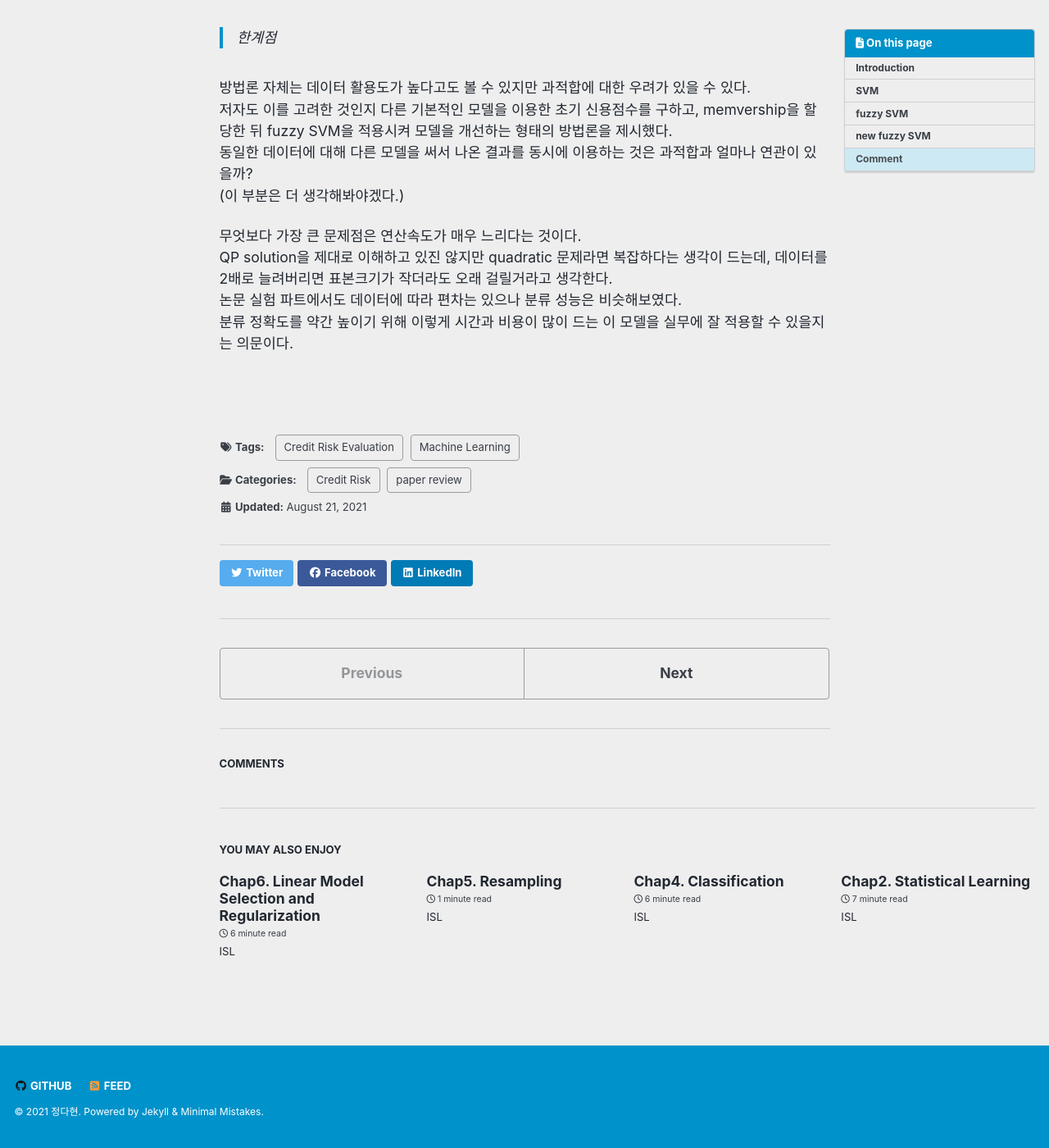
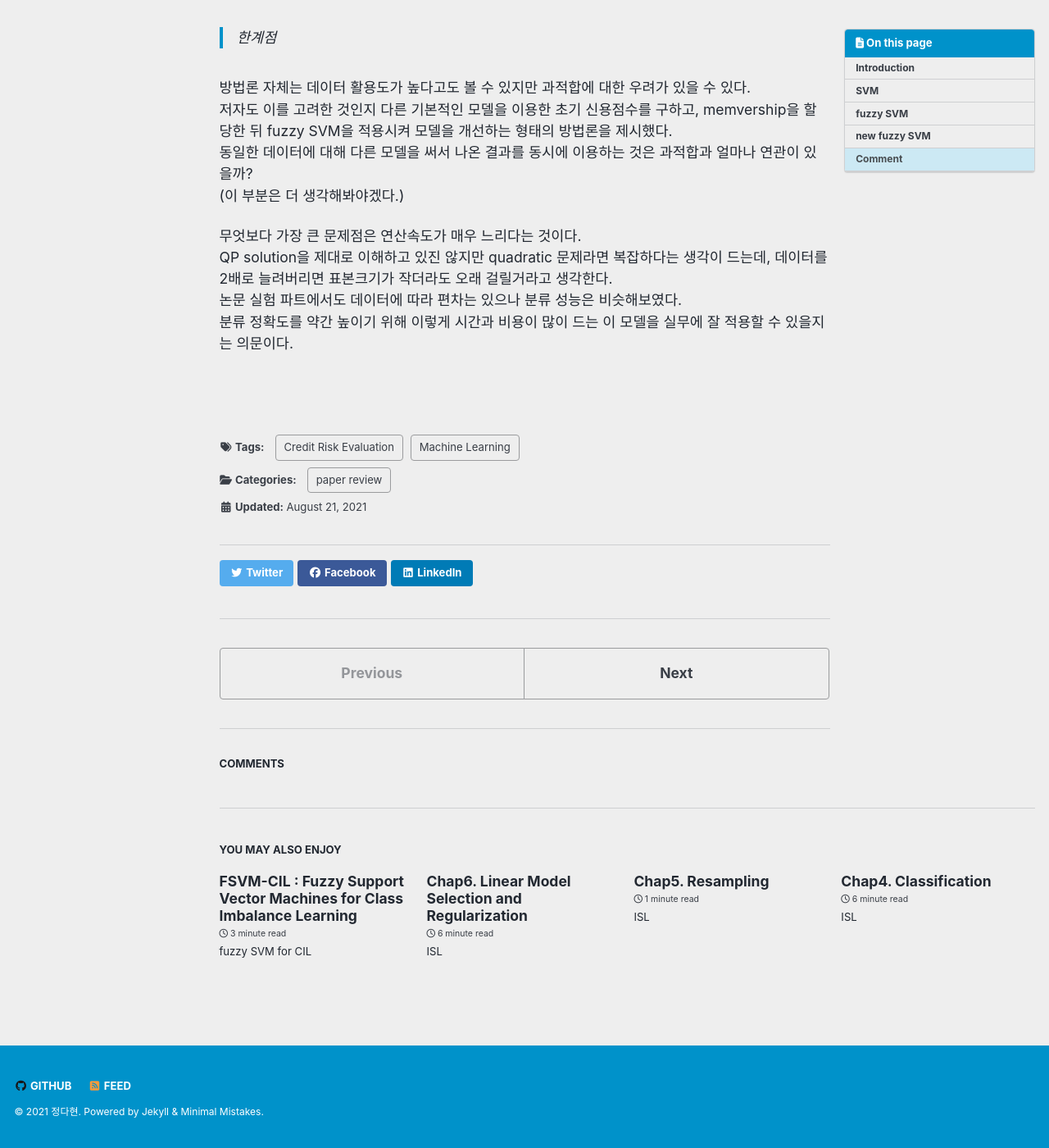
Before and after one commit to da-hyun-jeong/da-hyun-jeong.github.io, a Jekyll site: the page built from _posts/2021-08-20-fuzzySVM.md, in a window 1280 px wide and 1400 px high, scrolled down 10938 px. Shown: the whole window at 82% size. Built offline with Jekyll 4.4.1, drawn with Linux system fonts in a browser that asks for light colours; cached includes are drawn as plain includes; nearby versions of some CDN libraries; formulas are drawn with MathJax 3; comment, search, counter and statistics services are not loaded; part of the change alters nothing that is shown.

Commit message:
FSVM-CIL

```diff
--- a/_posts/2021-08-20-fuzzySVM.md
+++ b/_posts/2021-08-20-fuzzySVM.md
@@ -8,7 +8,6 @@ author_profile: false
 
 date: 2021-08-20 19:40:00 -0000
 categories:
-  - Credit Risk
   - paper review
 tags:
   - Credit Risk Evaluation
--- /dev/null
+++ b/_posts/2021-09-19-FSVM-CIL.md
@@ -0,0 +1,174 @@
+---
+title: "FSVM-CIL : Fuzzy Support Vector Machines for Class Imbalance Learning"
+excerpt: fuzzy SVM for CIL
+toc: true
+toc_sticky: true
+
+author_profile: false
+
+date: 2021-09-09 15:10:00 -0000
+categories:
+  - paper review
+tags:
+  - Machine Learning
+---
+
+<br>
+
+2021.09.09 세미나 발표 논문 정리. <br>
+이상치가 존재하고, 데이터 클래스가 불균형할 때 사용할 수 있는 FSVM-CIL 방법론에 대한 논문입니다.
+<https://ieeexplore.ieee.org/abstract/document/5409611>
+
+<br>
+
+# Abstract
+SVN은 balanced data(2-class에 충분한 데이터가 존재)에서 잘 작동하지만, imbalanced data에서는 최적의 분류 모델을 생성하지 못한다. <br>
+기존의 class imbalanced learning(CIL) 방법은 class 불균형을 덜 민감하게 만들 수 있지만 outlier, noise에는 여전히 민감하다. <br>
+fuzzy SVM은 outlier, noise 문제를 해결하기 위해 제안된 방법론이지만 standard SVM과 마찬가지로 class 불균형 문제가 존재한다. <br>
+따라서 저자는 outlier가 존재할 때 class 불균형 문제를 처리할 수 있는 방법론인 **FSVMs for CIL(called FSVM-CIL)**을 제안한다. <br>
+여러 dataset에서 FSVM-CIL과 기존의 CIL 방법론들을 비교함으로써 outlier, noise가 존재할 때 제안한 방법론이 매우 효과적인 방법임을 보인다.
+
+
+<br>
+<br>
+
+# Introduction
+SVM은 탄탄한 수학적 이론을 바탕으로 global classification solution을 찾을 수 있어 높은 generalization ability를 가진다. <br>
+그러나 불균형 데이터셋에서는 개체가 많은 클래스에 치우치게(biased)되므로 개체가 적은 클래스에서는 성능이 떨어진다. <br>
+이 논문에서는 + class는 소수, - class는 다수로 취급한다. <br>
+
+CIL method는 크게 externel methods, internal methods가 있다.
+- externel : 데이터셋 전처리
+- internel : 학습 알고리즘 수정(보통 목적함수 수정)
+
+F-SVM은 각 데이터의 중요도를 반영하기 위해 'fuzzy membership'을 할당하는 방식으로 최적의 분리 초평면을 찾을 때 outlier/noise의 영향을 줄인다.
+
+<br>
+<br>
+
+# standard SVM (skip)
+
+이전 포스팅을 참고해주세요 !
+
+<br>
+<br>
+
+# SVM에 적용할 수 있는 CIL 방법
+
+> externel methods
+
+1. resampling method
+- undersampling : 클래스 비율이 특정한 값이 될 때까지 다수 클래스의 example 제거
+- oversampling : 클래스 비율이 특정한 값이 될 때까지 소수 클래스의 example 중복
+
+2. 클러스터 기반 sampling
+3. genetic algorithm
+4. boosting
+
+<br>
+
+> internel methods
+
+- Differnet Error Costs(DEC)
+
+SVM의 목적함수가 두 개의 오분류 비용 값 C+와 C-를 할당하도록 수정된 **서로 다른 오류 비용(DEC)**이라는 방법이 있다.
+
+$$
+\begin{aligned}
+\textrm{minimize}_{w,b} \quad & \frac{1}{2}w^{T}w+C^+\sum_{[i|y_i=+1]}^{n}{\epsilon_i}+C^-\sum_{[i|y_i=-1]}^{n}{\epsilon_i}\\
+\textrm{subject to} \quad & y_i(w^T\phi(x_i)+b) \geq1-\epsilon_i ,  \quad \textrm{for} \; i=1,...,n\\
+  &\epsilon_i\geq0  ,  \quad \textrm{for} \; i=1,...,n  \\
+\end{aligned}
+$$
+
+오분류에 대한 temr을 하나로 보는 것이 아니라 + class와 - class로 나누어 cost value를 계산한다. <br>
+소수 class에 대해 더 높은 cost value를 할당해서 불균등 영향을 줄인다. ( $C^+ > C^-$ )
+
+<br>
+
+- zSVM
+
+이 방법에서는 먼저 주어진 불균형 데이터셋으로 standard SVM을 적합시킨다. <br>
+그런 다음, 얻어진 결정 경계를 수정하여 다수 class에 대한 분류기의 bias을 제거한다. <br>
+모든 + suppor vector에 특정한 작은 양수 값 $z$를 곱하여 영향력(계수 크기)를 증가시킨다. <br>
+수정된 decision function은 다음과 같다.
+
+$$
+\begin{aligned}
+  y(x) &= sign(w^T\phi(x) + b) \quad (x : new) \\
+  &= sign(\sum_{i=1}^{n}{\alpha_i y_i  K(x, x_i) + b}) \\
+  &= sign(\sum_{i=1}^{n_1}{\alpha_i^+ y_i  K(x, x_i)} + \sum_{i=1}^{n_2}{\alpha_i^- y_i  K(x, x_i)} + b )  \\
+  & \Rightarrow sign(z\sum_{i=1}^{n_1}{\alpha_i^+ y_i  K(x, x_i)} + \sum_{i=1}^{n_2}{\alpha_i^- y_i  K(x, x_i)} + b )
+\end{aligned}
+$$
+
+여기서 $\alpha$는 각 클래스의 support vector의 계수이고, $n_1$과 $n_2$는 각 클래스의 훈련 관측치 갯수이다. <br>
+$\alpha^+$에 대해 이러한 수정을 해주면 의사결정 함수에서 소수 클래스의 support vector 가중치를 증가시킬 것이고, 따라서 다수 클래스에 대한 편향을 감소시킬 것이다.
+
+<br>
+
+- 이외 kernel SVM의 수정 버전 존재
+
+<br>
+<br>
+
+# fuzzy SVM
+
+> fuzzy theory
+
+fuzzy set은 기본적으로 확률과 다르다. <br>
+개체가 각 클래스에 속한다, 속하지 않는다 하는 이진법 논리에서 벗어나서 클래스 속하는 정도를 **'membership function'**으로 나타낸다. <br>
+말 그대로 이것도 될 수 있고, 저것도 될 수 있다는 뜻으로 흑백의 스펙트럼이 넓어 '회색이론' 이라고 부르기도 한다. <br>
+주로 공학분야에서 가전제품, 제어시스템 쪽에서 많이 사용되는 이론이다.
+
+<br>
+
+> FSVM-soft margin 최적화
+
+$$
+\begin{aligned}
+\textrm{minimize}_{w,b} \quad & \frac{1}{2}w^{T}w+C\sum_{i=1}^{n}{m_i\epsilon_i}\\
+\textrm{subject to} \quad & y_i(w^T\phi(x_i)+b) \geq1-\epsilon_i ,  \quad \textrm{for} \; i=1,...,n\\
+  &\epsilon_i\geq0  ,  \quad \textrm{for} \; i=1,...,n  \\
+\end{aligned}
+$$
+
+멤버십 $m_i$가 작을수록 오분류 기여도를 나타내는 $\epsilon_i$의 영향이 작아지고, 대응되는 $x_i$의 중요도 역시 작아진다. <br>
+오분류에 대한 cost $C$의 관점으로 보면 중요한 개체일수록 cost가 높아지게 된다. <br>
+lagrangian dual form에서 기존 SVM과의 차이는 $\alpha_i$의 upper bound만 다르다. <br>
+이전의 연구들에서 FSVM 방법론이 outlier와 noise의 영향을 줄이는 데 잘 적용되었다고 나와있다.
+
+<br>
+<br>
+
+# FSVM-CIL
+
+> fuzzy membership 할당 idea
+
+멤버십을 할당하는 것은 training data의 오분류 cost로 $Cm_i$를 할당하는 것과 같다. <br>
+class 불균형을 줄이려면 소수 클래스에 더 높은 멤버십/cost를 할당해야 한다. ( $m^+>m^-$ ) <br>
+이것은 앞에서 CIL 방법 중 'Different Error Costs'를 적용한 것이다.
+
+<br>
+
+우선 각 class에서 멤버십은 다음과 같이 정의된다.
+
+$$
+m_i^+ = f(x_i^+)r^+ \\
+m_i^- = f(x_i^-)r^-
+$$
+
+여기서 $f(x_i)$는 구간 (0,1) 사이 값을 생성하는 함수이고, $r^+>r^-$은 class imbalance value이다. <br>
+이렇게 정의해주면 $m^+$는 [0 , $r^+$] 사이값이고, $m^-$는 [0 , $r^+$] 사이값이 생성된다.
+
+<br>
+
+class imbalance를 반영하기 위해서 $r^+$=1, $r^-$=$r$로 정의한다. <br>
+여기서 $r$은 $\frac{+ \; class}{- \; class}$ 비율이다. <br>
+이 정의는 DEC 방법에서 $\frac{C^+}{C^-}$ 값이 $\frac{+ \; class}{- \; class}$ 비율과 동일한 맥락이라는 사전 연구 결과에 따른 것이다. <br>
+이렇게 정의하면 $m^+$는 [0, 1] 사이값,  $m^-$는 [0, $r$] 사이값이 된다.
+
+<br>
+
+> membership function $f(x_i)$ 정의
+>
```
